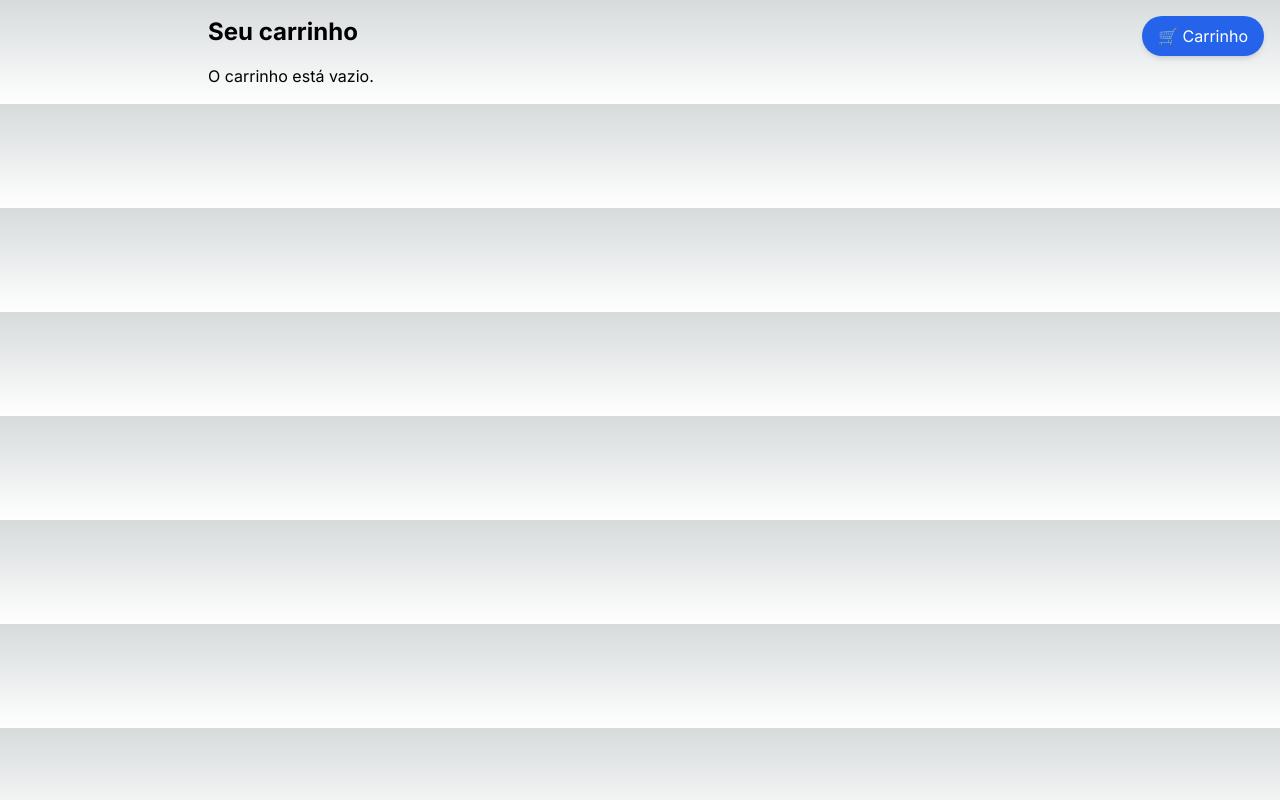
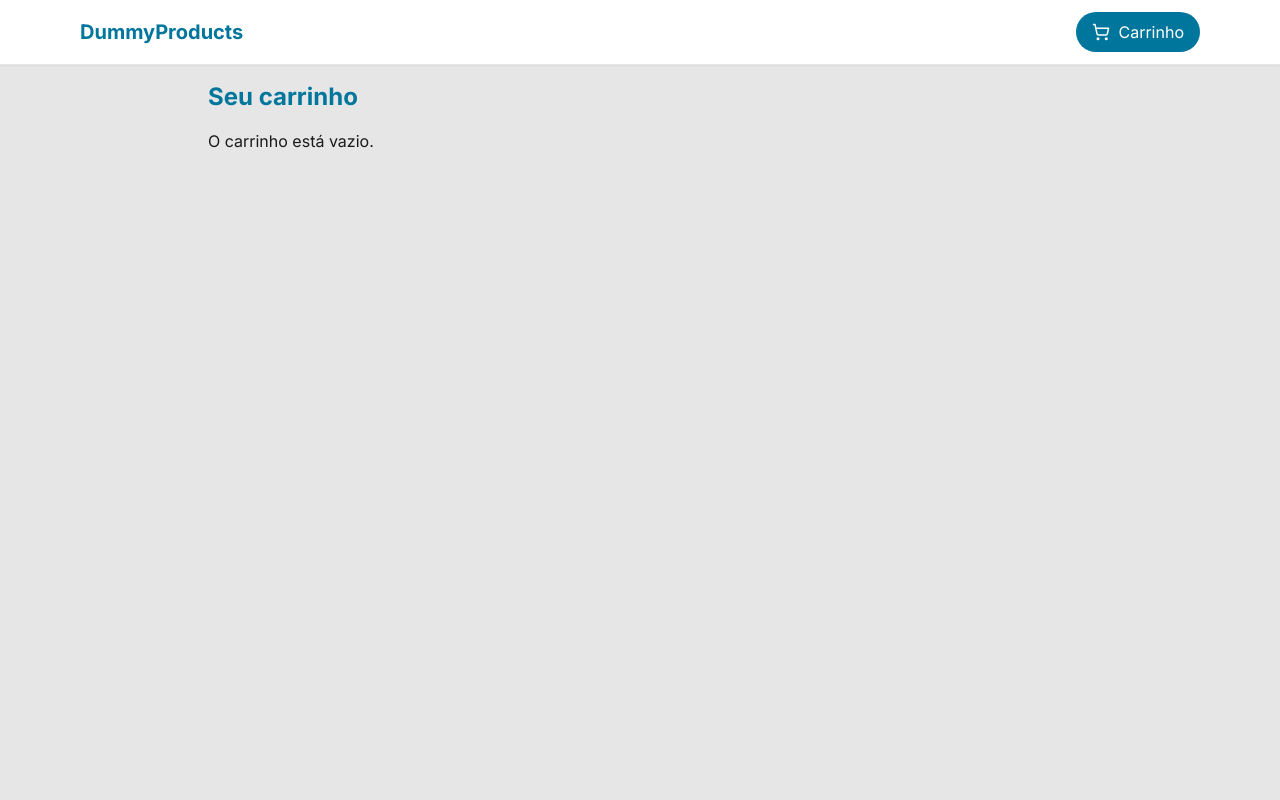
Before and after one commit to alanFMA/dummy-products-frontend, a Next.js app: page /cart in a window 1280 px wide. Built offline with nearby package versions, Linux system fonts and the light colour scheme.

Commit message:
feat: tema covalenty, adicionando navbar

```diff
--- a/package.json
+++ b/package.json
@@ -19,6 +19,7 @@
     ]
   },
   "dependencies": {
+    "lucide-react": "^0.513.0",
     "next": "14.1.0",
     "react": "^18",
     "react-dom": "^18",
--- a/src/app/cart/page.tsx
+++ b/src/app/cart/page.tsx
@@ -20,7 +20,7 @@ export default function CartPage() {
 
   return (
     <main className="max-w-4xl mx-auto p-4">
-      <h1 className="text-2xl font-bold mb-4">Seu carrinho</h1>
+      <h1 className="text-2xl font-bold mb-4 text-primary">Seu carrinho</h1>
 
       {cart.length === 0 ? (
         <p>O carrinho está vazio.</p>
--- a/src/app/globals.css
+++ b/src/app/globals.css
@@ -17,9 +17,7 @@
 }
 
 body {
-  color: rgb(var(--foreground-rgb));
-  background: linear-gradient(to bottom, transparent, rgb(var(--background-end-rgb)))
-    rgb(var(--background-start-rgb));
+  @apply bg-background text-[#1A1A1A];
 }
 
 @layer utilities {
--- a/src/app/layout.tsx
+++ b/src/app/layout.tsx
@@ -2,8 +2,8 @@ import type { Metadata } from 'next';
 import { Inter } from 'next/font/google';
 import './globals.css';
 import { CartProvider } from '@/context/CartContext';
-import { CartButton } from '@/components/CartButton';
 import { Toaster } from 'sonner';
+import { Navbar } from '@/components/NavBar';
 
 const inter = Inter({ subsets: ['latin'] });
 
@@ -21,8 +21,8 @@ export default function RootLayout({
     <html lang="en">
       <body className={inter.className}>
         <CartProvider>
-          {children}
-          <CartButton />
+          <Navbar />
+          <main>{children}</main>
           <Toaster richColors position="top-right" />
         </CartProvider>
       </body>
--- a/src/app/page.tsx
+++ b/src/app/page.tsx
@@ -28,7 +28,7 @@ export default function HomePage() {
 
   return (
     <main aria-labelledby="main-heading" className="p-6">
-      <h1 id="main-heading" className="text-3xl font-bold mb-6">
+      <h1 id="main-heading" className="text-3xl font-bold mb-6 text-primary">
         Catálogo de Produtos
       </h1>
 
@@ -43,7 +43,7 @@ export default function HomePage() {
           aria-label="Campo de busca de produtos"
           value={search}
           onChange={(e) => setSearch(e.target.value)}
-          className="border text-black  sdrounded px-4 py-2 w-full sm:w-1/2"
+          className="border border-gray-300 text-black rounded-md px-4 py-2 w-full sm:w-1/2 shadow-sm focus:outline-none focus:ring-2 focus:ring-primary"
         />
       </section>
 
@@ -52,17 +52,15 @@ export default function HomePage() {
           Carregando produtos...
         </p>
       ) : filtered.length === 0 ? (
-        <p aria-live="assertive" className="text-red-600">
-          Nenhum produto encontrado para &apos;{search}&lsquo;
+        <p aria-live="assertive" className="text-accent font-medium">
+          Nenhum produto encontrado para: <strong>{search}</strong>
         </p>
       ) : (
-        <ul className="grid grid-cols-1 sm:grid-cols-2 lg:grid-cols-3 gap-4">
+        <section className="grid grid-cols-1 sm:grid-cols-2 lg:grid-cols-3 gap-6">
           {filtered.map((product) => (
-            <li key={product.id}>
-              <ProductCard product={product} />
-            </li>
+            <ProductCard key={product.id} product={product} />
           ))}
-        </ul>
+        </section>
       )}
     </main>
   );
--- a/src/components/CartButton.tsx
+++ b/src/components/CartButton.tsx
@@ -2,6 +2,7 @@
 
 import Link from 'next/link';
 import { useCart } from '@/context/CartContext';
+import { ShoppingCart } from 'lucide-react';
 
 export function CartButton() {
   const { cart } = useCart();
@@ -10,15 +11,18 @@ export function CartButton() {
   return (
     <Link
       href="/cart"
-      aria-label={`Ir para o carrinho com ${totalItems} itens`}
-      className="fixed top-4 right-4 z-50 bg-blue-600 text-white px-4 py-2 rounded-full shadow-md hover:bg-blue-700 focus:outline focus:ring-2 focus:ring-blue-500"
+      className="relative bg-primary text-white px-4 py-2 rounded-full hover:bg-primary/90 transition focus:outline focus:ring-2 focus:ring-offset-2 focus:ring-primary"
+      aria-label={`Carrinho com ${totalItems} itens`}
     >
-      🛒 Carrinho
-      {totalItems > 0 && (
-        <span className="ml-2 bg-white text-blue-600 font-bold px-2 py-0.5 rounded-full text-sm">
-          {totalItems}
-        </span>
-      )}
+      <div className="flex items-center gap-2">
+        <ShoppingCart size={18} />
+        <span>Carrinho</span>
+        {totalItems > 0 && (
+          <span className="ml-1 bg-white text-primary text-xs font-bold px-2 py-0.5 rounded-full">
+            {totalItems}
+          </span>
+        )}
+      </div>
     </Link>
   );
 }
--- /dev/null
+++ b/src/components/NavBar.tsx
@@ -0,0 +1,18 @@
+'use client';
+
+import Link from 'next/link';
+import { CartButton } from './CartButton';
+
+export function Navbar() {
+  return (
+    <header className="bg-white shadow-sm border-b border-gray-200 sticky top-0 z-50">
+      <nav className="max-w-6xl mx-auto flex items-center justify-between px-4 py-3">
+        <Link href="/" className="text-xl font-bold text-primary">
+          DummyProducts
+        </Link>
+
+        <CartButton />
+      </nav>
+    </header>
+  );
+}
--- a/src/components/ProductCard.tsx
+++ b/src/components/ProductCard.tsx
@@ -9,28 +9,30 @@ interface Props {
 export function ProductCard({ product }: Props) {
   const { addToCart } = useCart();
 
-  function handleAdd() {
-    addToCart(product);
-    toast.success(`${product.title} adicionado ao carrinho!`);
-  }
-
   return (
     <article
       role="group"
       aria-label={`Produto: ${product.title}`}
-      className="border rounded p-4 shadow-sm hover:shadow-md transition"
+      className="bg-white border border-gray-200 shadow-sm rounded-lg p-4 flex flex-col justify-between h-full transition hover:shadow-md"
     >
       <img
         src={product.thumbnail}
         alt={`Imagem do produto ${product.title}`}
-        className="w-full h-40 object-cover rounded mb-2"
+        className="w-full h-40 object-contain mb-3"
       />
-      <h3 className="text-lg font-semibold">{product.title}</h3>
-      <p className="text-sm text-gray-600 line-clamp-2">{product.description}</p>
-      <p className="mt-2 font-bold">R$ {product.price.toFixed(2).replace('.', ',')}</p>
+
+      <h3 className="text-lg font-semibold text-primary">{product.title}</h3>
+      <p className="text-sm text-gray-600 line-clamp-2 mb-2">{product.description}</p>
+      <p className="text-base font-bold text-gray-800 mb-3">
+        R$ {product.price.toFixed(2).replace('.', ',')}
+      </p>
+
       <button
-        onClick={handleAdd}
-        className="mt-3 w-full bg-blue-600 text-white rounded px-4 py-2 hover:bg-blue-700 focus:outline focus:ring-2 focus:ring-offset-2 focus:ring-blue-500"
+        onClick={() => {
+          addToCart(product);
+          toast.success(`${product.title} adicionado ao carrinho!`);
+        }}
+        className="mt-auto bg-primary text-white w-full py-2 px-4 rounded hover:bg-primary/90 focus:outline focus:ring-2 focus:ring-offset-2 focus:ring-primary"
         aria-label={`Adicionar ${product.title} ao carrinho`}
       >
         Adicionar ao carrinho
--- a/tailwind.config.ts
+++ b/tailwind.config.ts
@@ -8,9 +8,10 @@ const config: Config = {
   ],
   theme: {
     extend: {
-      backgroundImage: {
-        'gradient-radial': 'radial-gradient(var(--tw-gradient-stops))',
-        'gradient-conic': 'conic-gradient(from 180deg at 50% 50%, var(--tw-gradient-stops))',
+      colors: {
+        primary: '#00769C',
+        accent: '#E24A3C',
+        background: '#E6E6E6',
       },
     },
   },
```
Also changed, not shown: 1 other file (tests, documents, lock files or other folders).
